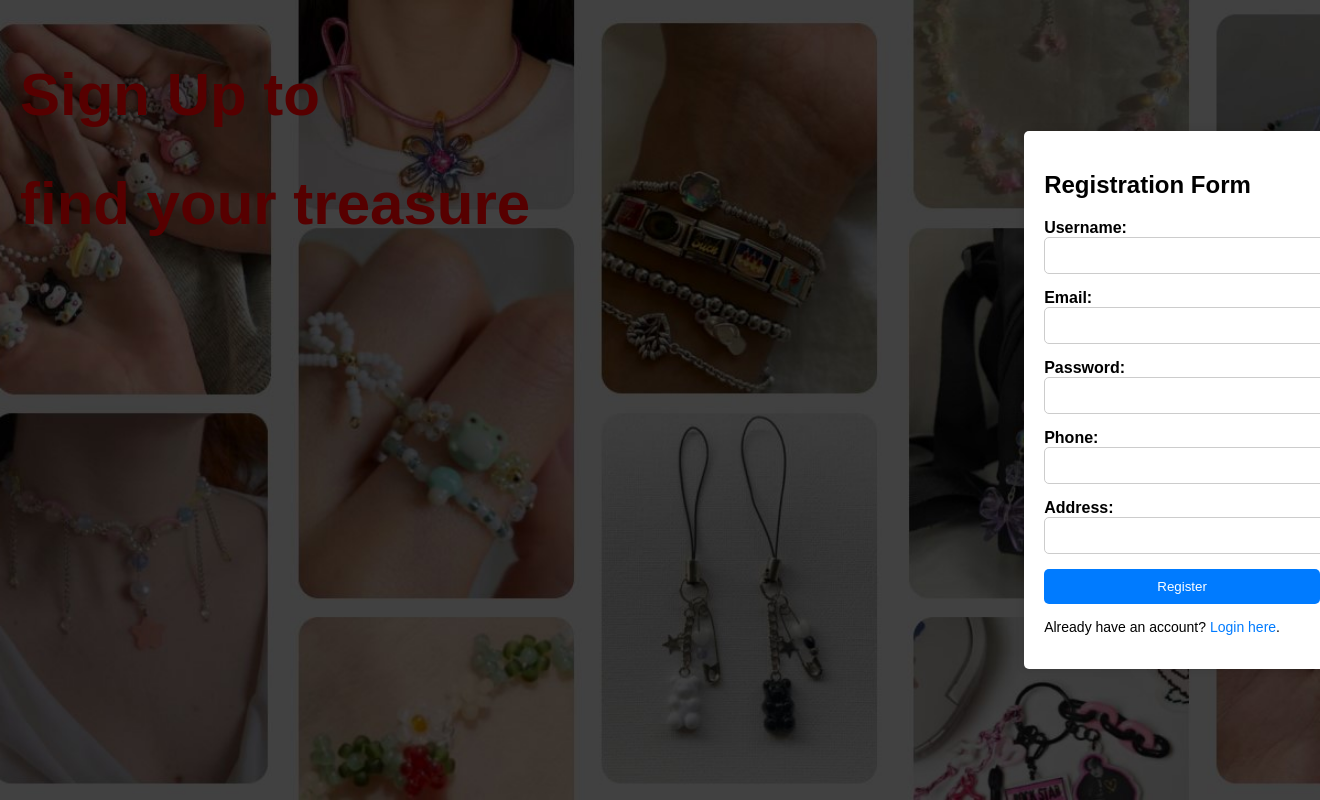
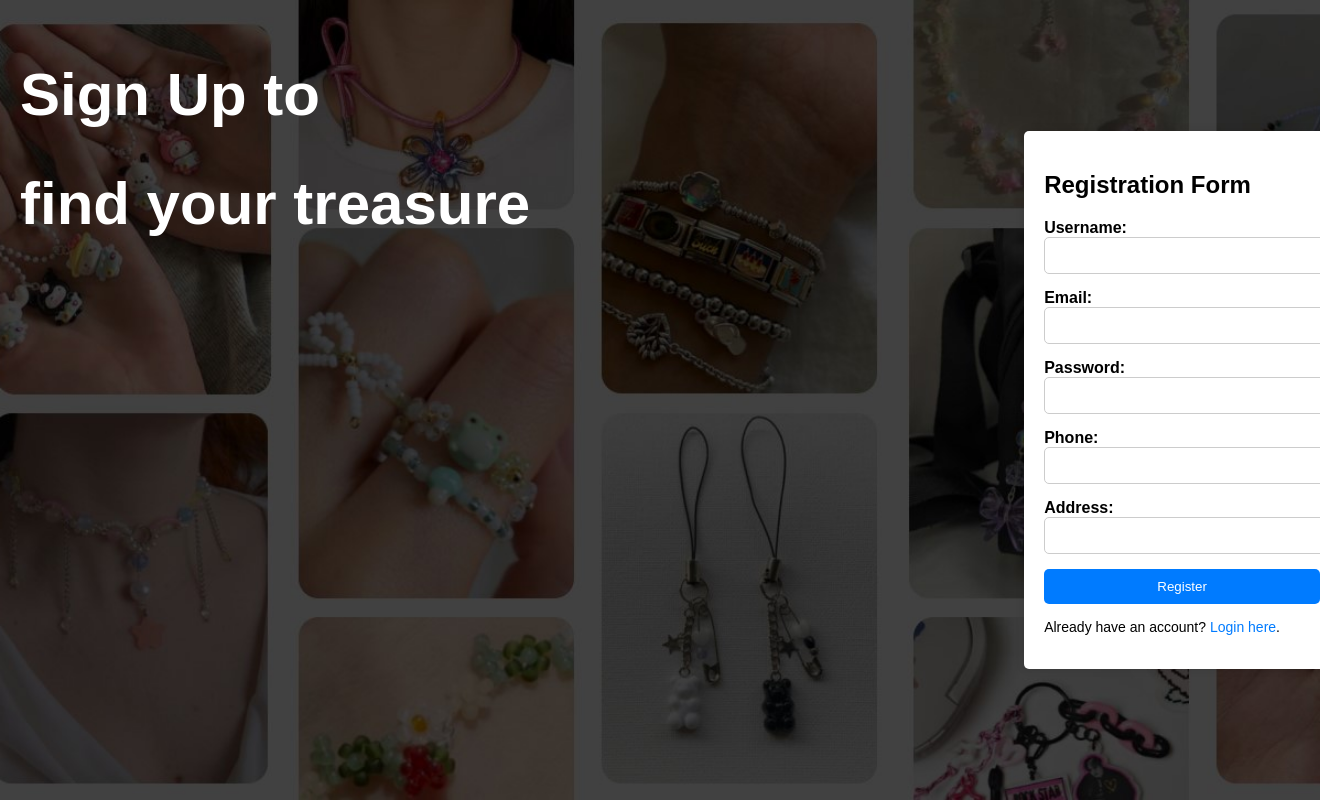
Before and after one commit to ziatzkia/createlier, a PHP site: page /register.php in a window 1320 px wide; the page is wider, and only the part inside the window is pictured. Run offline with PHP 8.4, Linux system fonts and the light colour scheme.

Commit message:
add color

```diff
--- a/style/registrasi.css
+++ b/style/registrasi.css
@@ -14,7 +14,7 @@ body {
 
 .left-section {
     flex: 1;
-    color: rgb(86, 0, 0);
+    color: rgb(255, 255, 255);
     padding: 20px;
 }
 
```
